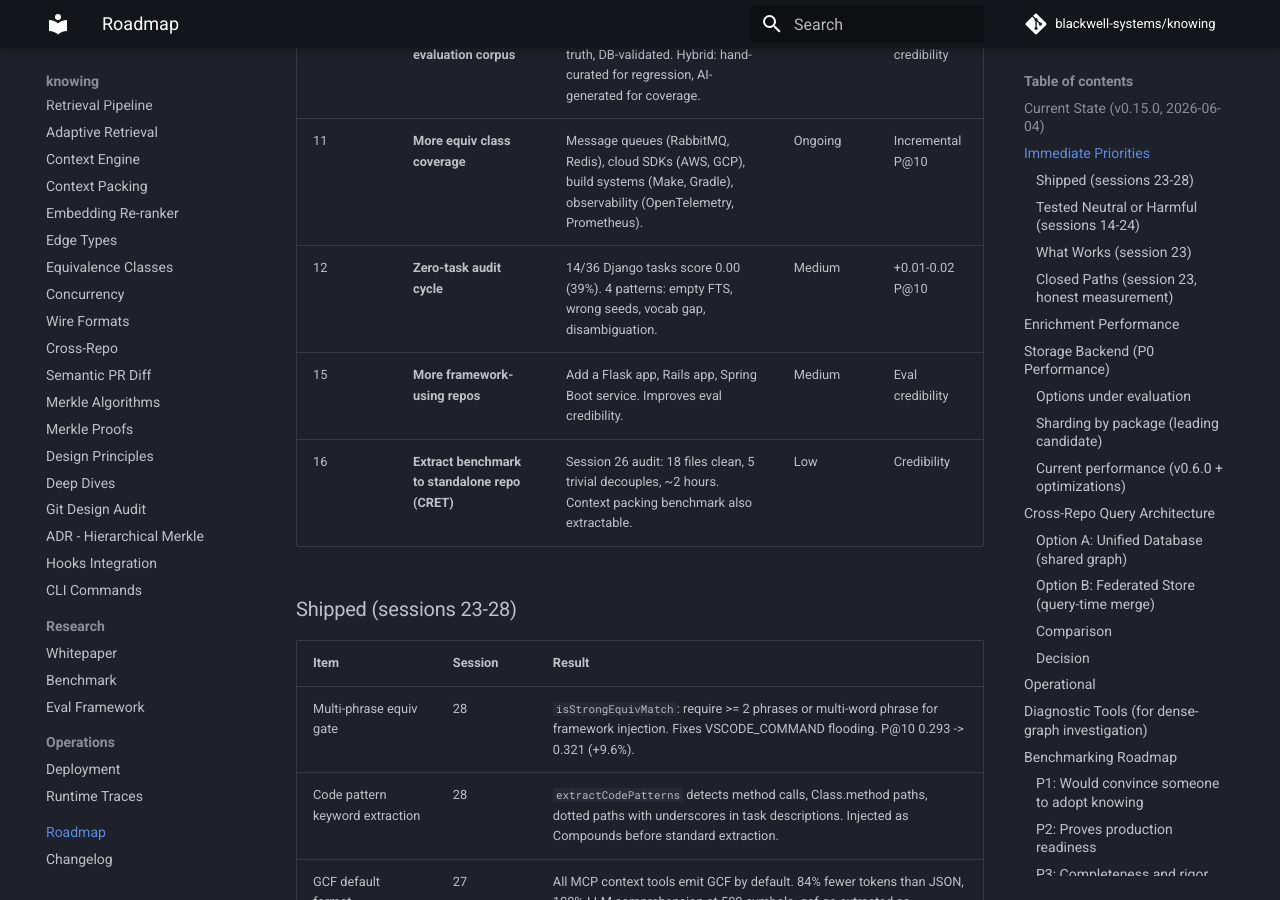
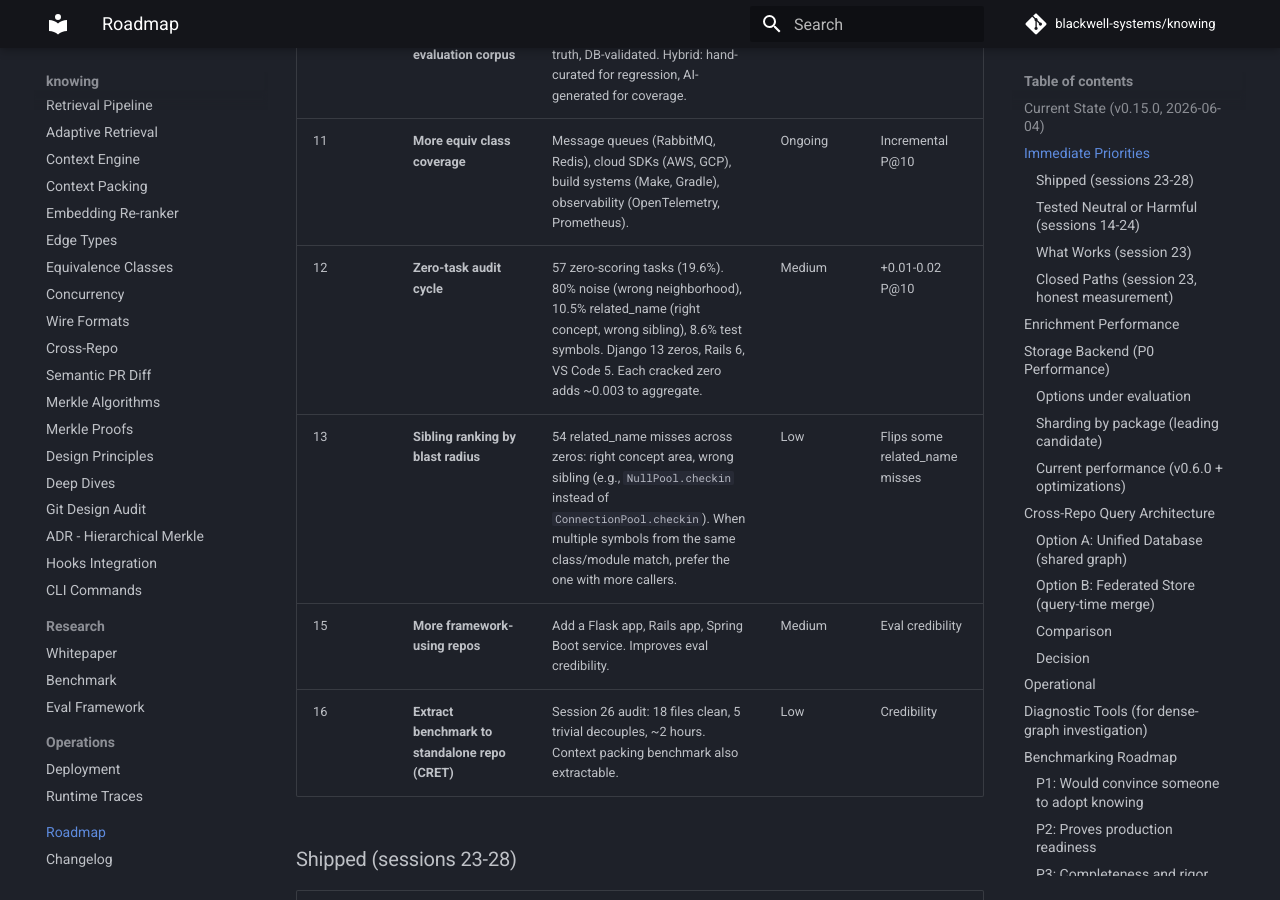
Before and after one commit to blackwell-systems/knowing, an MkDocs documentation site: the page built from docs/roadmap.md, in a window 1280 px wide and 900 px high, scrolled down 1323 px. Built offline with MkDocs 1.6.1 and Material for MkDocs 9.7.7, drawn with Linux system fonts in a browser that asks for light colours; comment, search, counter and statistics services are not loaded.

Commit message:
docs: add sibling ranking by blast radius to roadmap (#13)
54 related_name misses in zero-scoring tasks: pipeline finds the right
concept area but picks the wrong sibling. Preferring higher-caller-count
siblings could flip some of these. Also updated zero-task audit (#12)
with session 28 breakdown (57 zeros, 80% noise, 10.5% related_name).

```diff
--- a/docs/roadmap.md
+++ b/docs/roadmap.md
@@ -49,7 +49,8 @@ What's shipped is in the [changelog](CHANGELOG.md). This document covers what's
 | 6 | ~~**Delta context packing**~~ | **SHIPPED (session 27).** See Shipped table below. | - | - |
 | 10 | **AI-generated evaluation corpus** | LLM generates tasks + ground truth, DB-validated. Hybrid: hand-curated for regression, AI-generated for coverage. | Medium | Eval credibility |
 | 11 | **More equiv class coverage** | Message queues (RabbitMQ, Redis), cloud SDKs (AWS, GCP), build systems (Make, Gradle), observability (OpenTelemetry, Prometheus). | Ongoing | Incremental P@10 |
-| 12 | **Zero-task audit cycle** | 14/36 Django tasks score 0.00 (39%). 4 patterns: empty FTS, wrong seeds, vocab gap, disambiguation. | Medium | +0.01-0.02 P@10 |
+| 12 | **Zero-task audit cycle** | 57 zero-scoring tasks (19.6%). 80% noise (wrong neighborhood), 10.5% related_name (right concept, wrong sibling), 8.6% test symbols. Django 13 zeros, Rails 6, VS Code 5. Each cracked zero adds ~0.003 to aggregate. | Medium | +0.01-0.02 P@10 |
+| 13 | **Sibling ranking by blast radius** | 54 related_name misses across zeros: right concept area, wrong sibling (e.g., `NullPool.checkin` instead of `ConnectionPool.checkin`). When multiple symbols from the same class/module match, prefer the one with more callers. | Low | Flips some related_name misses |
 | 15 | **More framework-using repos** | Add a Flask app, Rails app, Spring Boot service. Improves eval credibility. | Medium | Eval credibility |
 | 16 | **Extract benchmark to standalone repo (CRET)** | Session 26 audit: 18 files clean, 5 trivial decouples, ~2 hours. Context packing benchmark also extractable. | Low | Credibility |
 
```
